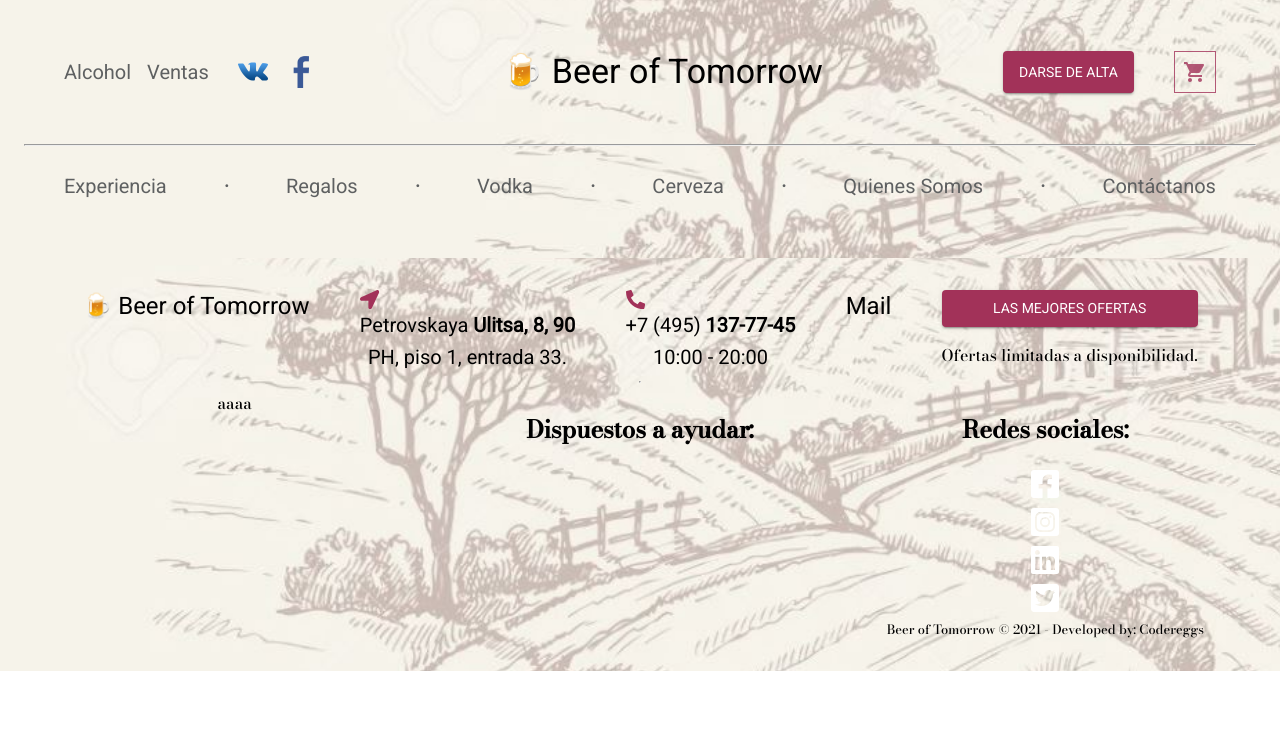
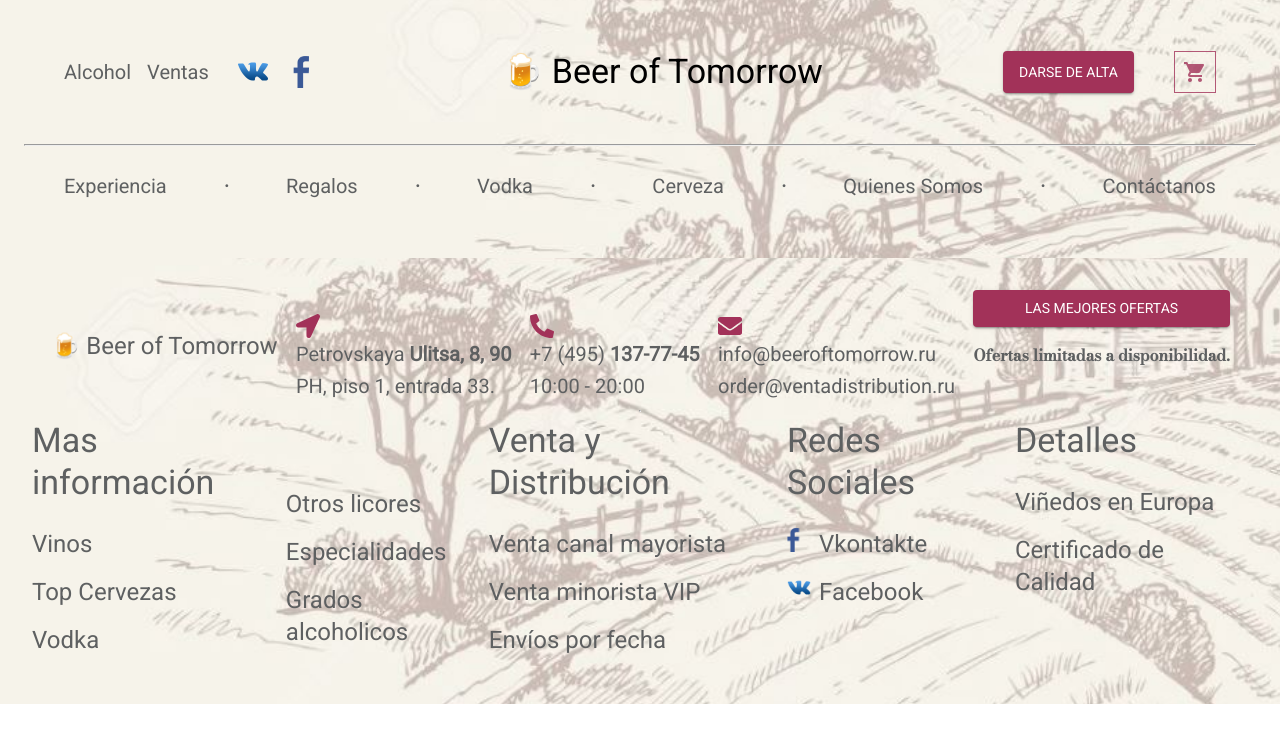
Before and after one commit to Codereggs/challenge-jobs-codereggs, a React (Create React App) app: page / in a window 1280 px wide. Shown: the top 742 px of the page. Built offline with nearby package versions, Linux system fonts and the light colour scheme.

Commit message:
fix footer style

```diff
--- a/src/components/Footer.css
+++ b/src/components/Footer.css
@@ -8,6 +8,7 @@
   display: flex;
   flex-direction: column;
   justify-content: space-between;
+  color: #5e6061;
 }
 
 @media screen and (max-width: 600px) {
--- a/src/components/Footer.js
+++ b/src/components/Footer.js
@@ -7,9 +7,12 @@
   FaTwitterSquare,
   FaLocationArrow,
   FaPhoneAlt,
+  FaEnvelope,
 } from "react-icons/fa";
-import { Box, typography } from "@mui/system";
+import { Box } from "@mui/system";
 import { Button, Typography, useMediaQuery } from "@mui/material";
+import facebook from "../img/f.png";
+import vk from "../img/vk.png";
 
 const Footer = () => {
   const columnStyle = {
@@ -20,7 +23,7 @@
   };
   //320px, 480px, 760px, 1021px, 1200px
 
-  const xs = useMediaQuery("(min-width:480px)"),
+  const xs = useMediaQuery("(max-width:480px)"),
     md = useMediaQuery("(min-width: 761px)"),
     xl = useMediaQuery("(min-width:1021px)"),
     xxl = useMediaQuery("(min-width:1200px)");
@@ -30,39 +33,51 @@
       <Box className="footer">
         <Box
           style={{
-            flexDirection: "row",
+            flexDirection: xs ? "column" : "row",
             display: "flex",
-            justifyContent: "space-evenly",
+            justifyContent: xs ? "center" : "space-evenly",
+            textAlign: "start",
           }}
         >
-          <Box>
+          <Box style={{ display: "inherit", alignItems: "center" }}>
             <Typography variant="h5">🍺 Beer of Tomorrow</Typography>
           </Box>
-          {md && (
-            <Box style={{ display: "inherit", flexDirection: "column" }}>
-              <FaLocationArrow
-                style={{ color: "#a23259", fontSize: "1.2em" }}
-              />
+
+          <Box
+            style={{
+              display: "inherit",
+              flexDirection: "column",
+              justifyContent: "flex-start",
+            }}
+            sx={{ mt: 3 }}
+          >
+            <FaLocationArrow style={{ color: "#a23259", fontSize: "1.5em" }} />
             <Typography variant="h6">
               Petrovskaya <b>Ulitsa, 8, 90</b>
             </Typography>
             <Typography variant="h6">PH, piso 1, entrada 33.</Typography>
           </Box>
-          )}
-          {md && (
-            <Box style={{ display: "inherit", flexDirection: "column" }}>
-              <FaPhoneAlt style={{ color: "#a23259", fontSize: "1.2em" }} />
+
+          <Box
+            style={{ display: "inherit", flexDirection: "column" }}
+            sx={{ mt: 3 }}
+          >
+            <FaPhoneAlt style={{ color: "#a23259", fontSize: "1.5em" }} />
             <Typography variant="h6">
               +7 (495) <b>137-77-45</b>
             </Typography>
             <Typography variant="h6">10:00 - 20:00</Typography>
           </Box>
-          )}
-          {md && (
-            <Box style={{ display: "inherit", flexDirection: "column" }}>
-              <Typography variant="h5">Mail</Typography>
+
+          <Box
+            style={{ display: "inherit", flexDirection: "column" }}
+            sx={{ mt: 3 }}
+          >
+            <FaEnvelope style={{ color: "#a23259", fontSize: "1.5em" }} />
+            <Typography variant="h6">info@beeroftomorrow.ru</Typography>
+            <Typography variant="h6">order@ventadistribution.ru</Typography>
           </Box>
-          )}
+
           {md && (
             <Box style={{ display: "flex", flexDirection: "column" }}>
               <Button
@@ -73,39 +88,113 @@
                 Las mejores Ofertas
               </Button>
               <Typography variant="p">
-                Ofertas limitadas a disponibilidad.
+                <b>Ofertas limitadas a disponibilidad.</b>
               </Typography>
             </Box>
           )}
         </Box>
         {md && <hr />}
-        <Box>
-          <Grid container>
-            <Grid xs={12} spacing={4} md={4}>
-              aaaa
-            </Grid>
-            <Grid xs={12} spacing={4} md={4} style={columnStyle}>
-              <h2>Dispuestos a ayudar:</h2>
-            </Grid>
-            <Grid xs={12} spacing={4} md={4} style={columnStyle}>
-              <h2>Redes sociales:</h2>
-              <a target="_blank" rel="noreferrer" href={`#`}>
-                <FaFacebookSquare />
-              </a>
-              <a target="_blank" rel="noreferrer" href={`#`}>
-                <FaInstagramSquare />
-              </a>
-              <a target="_blank" rel="noreferrer" href={`#`}>
-                <FaLinkedin />
-              </a>
-              <a target="_blank" rel="noreferrer" href={`#`}>
-                <FaTwitterSquare />
-              </a>
-              <Typography variant="p" className="creditos">
-                Beer of Tomorrow &copy; 2021 - Developed by: Codereggs
+        <Box
+          style={{
+            flexDirection: "row",
+            display: "flex",
+            justifyContent: "space-evenly",
+            textAlign: "start",
+          }}
+        >
+          <Box
+            style={{
+              display: "inherit",
+
+              flexDirection: "column",
+            }}
+          >
+            <Typography variant="h4" sx={{ mb: 3 }}>
+              Mas información
             </Typography>
-            </Grid>
-          </Grid>
+            <Typography variant="h5" sx={{ mb: 2 }}>
+              Vinos
+            </Typography>
+            <Typography variant="h5" sx={{ mb: 2 }}>
+              Top Cervezas
+            </Typography>
+            <Typography variant="h5" sx={{ mb: 2 }}>
+              Vodka
+            </Typography>
+          </Box>
+          {md && (
+            <Box
+              style={{
+                display: "inherit",
+                flexDirection: "column",
+                justifyContent: "flex-start",
+              }}
+            >
+              <Typography variant="h5" sx={{ mb: 2, mt: 8.5 }}>
+                Otros licores
+              </Typography>
+              <Typography variant="h5" sx={{ mb: 2 }}>
+                Especialidades
+              </Typography>
+              <Typography variant="h5" sx={{ mb: 2 }}>
+                Grados alcoholicos
+              </Typography>
+            </Box>
+          )}
+          {md && (
+            <Box style={{ display: "inherit", flexDirection: "column" }}>
+              <Typography variant="h4" sx={{ mb: 3 }}>
+                Venta y Distribución
+              </Typography>
+              <Typography variant="h5" sx={{ mb: 2 }}>
+                Venta canal mayorista
+              </Typography>
+              <Typography variant="h5" sx={{ mb: 2 }}>
+                Venta minorista VIP
+              </Typography>
+              <Typography variant="h5" sx={{ mb: 2 }}>
+                Envíos por fecha
+              </Typography>
+            </Box>
+          )}
+          {md && (
+            <Box style={{ display: "inherit", flexDirection: "column" }}>
+              <Typography variant="h4" sx={{ mb: 3 }}>
+                Redes Sociales
+              </Typography>
+
+              <Typography variant="h5" sx={{ mb: 2 }}>
+                <img
+                  src={facebook}
+                  alt="Vkontakte"
+                  style={{ width: "1.5rem", marginRight: ".5rem" }}
+                />
+                Vkontakte
+              </Typography>
+              <Typography variant="h5" sx={{ mb: 2 }}>
+                <img
+                  src={vk}
+                  alt="Facebook"
+                  style={{ width: "1.5rem", marginRight: ".5rem" }}
+                />
+                Facebook
+              </Typography>
+            </Box>
+          )}
+          {md && (
+            <Box style={{ display: "flex", flexDirection: "column" }}>
+              <Typography variant="h4" sx={{ mb: 3 }}>
+                Detalles
+              </Typography>
+
+              <Typography variant="h5" sx={{ mb: 2 }}>
+                Viñedos en Europa
+              </Typography>
+              <Typography variant="h5" sx={{ mb: 2 }}>
+                Certificado de Calidad
+              </Typography>
+            </Box>
+          )}
         </Box>
       </Box>
     </>
```
Lines whose indentation alone changed are shown as unchanged.
